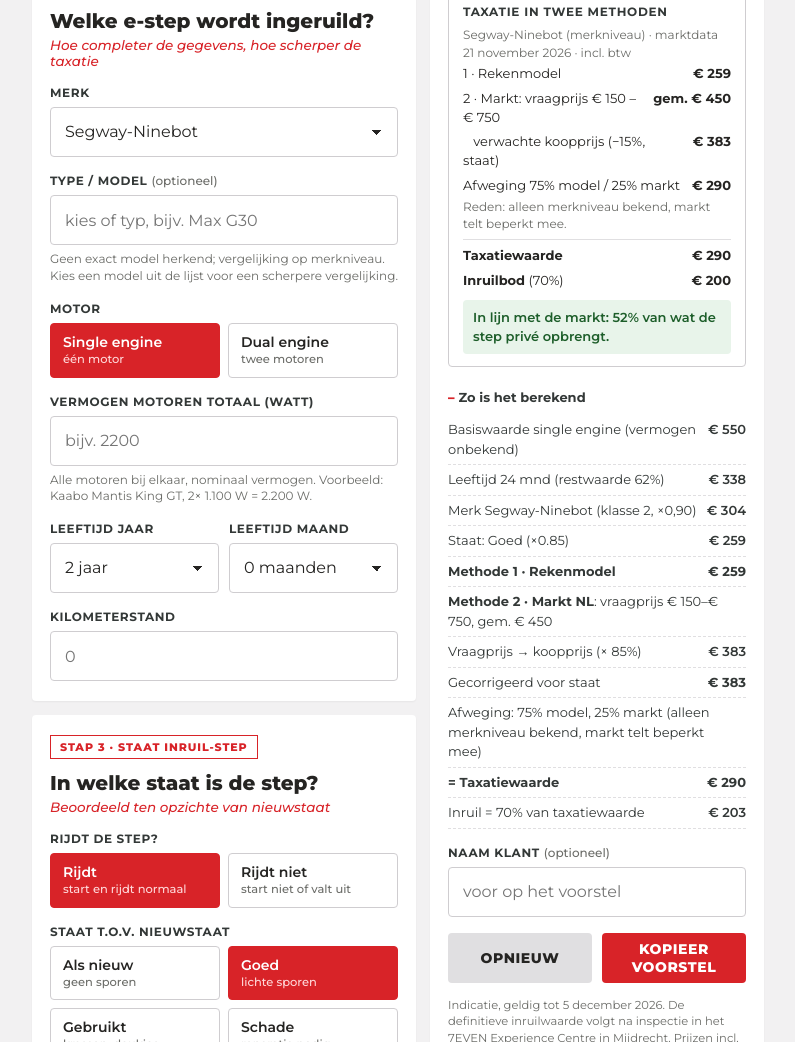
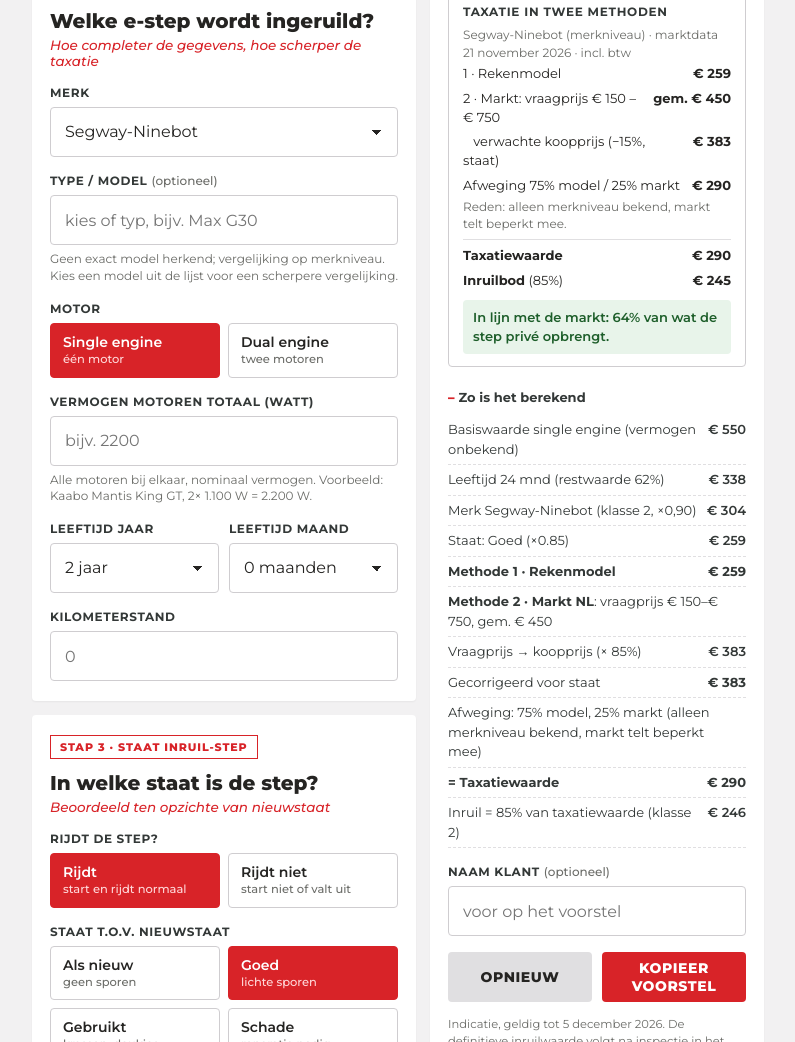
Before and after one commit to logmein-mm/7even, a plain HTML site: page index.html in a window 1280 px wide. Shown: the part 772-1814 px from the top of the page, without its empty margins (242-1037 px from the left). Drawn offline with Linux system fonts and the light colour scheme.

Commit message:
Inruilpercentage per merkklasse (85/85/75/65/60) (#16)
Claude-Session: https://claude.ai/code/session_01EAeADpNYHdPNGJec6zAyjJ

Co-authored-by: Claude <noreply@anthropic.com>

```diff
--- a/index.html
+++ b/index.html
@@ -278,7 +278,7 @@ details[open] summary::before{content:"– "}
     <li><b>Afschrijving.</b> <span data-s="dropY1" data-u="%"></span> waardeverlies in het eerste jaar, daarna <span data-s="dropYn" data-u="%"></span> per jaar. De restwaarde is nooit lager dan <span data-s="floor" data-u="%"></span> van de basiswaarde.</li>
     <li><b>Correcties.</b> Een merkfactor per merkklasse (zie de tabel hieronder), dual engine <span data-s="dual" data-u="%" data-p="+"></span> (alleen als het vermogen onbekend is), kilometers boven <span data-s="kmYear" data-u=" km"></span> per jaar (<span data-s="kmPen" data-u="%"></span> per 1.000 km, maximaal <span data-s="kmMax" data-u="%"></span>), staat (×1,00 als nieuw tot ×0,25 slecht), rijdt niet (<span data-s="notRiding" data-u="%"></span>), onderhoud met bonnen (+<span data-s="maintProof" data-u="%"></span>) of geen/onbekend onderhoud (−<span data-s="maintNone" data-u="%"></span>), geen aankoopbewijs (−<span data-s="noReceipt" data-u="%"></span>), geen adapter (−<span data-s="noCharger"></span>). De uitkomst is de <b>marktwaarde</b>: wat de step particulier in Nederland ongeveer opbrengt.</li>
     <li><b>Marktvergelijking (automatisch).</b> Voor bekende merken en modellen kent de calculator de Nederlandse marktprijzen: tweedehands vraagprijzen, refurbished-prijzen en nieuwprijzen. De verwachte opbrengst is <span data-s="mktReal" data-u="%"></span> van de gemiddelde vraagprijs, gecorrigeerd voor staat en of de step rijdt. De taxatiewaarde is een afweging van twee methoden: het rekenmodel en de markt. Bij een exact herkend model telt de markt voor <span data-s="mktWeight" data-u="%"></span> mee, 10 procentpunt meer bij een smalle prijsrange en 10 minder bij een grote spreiding. Bij alleen merkniveau telt de markt voor 25% mee, bij weinig aanbod voor 40%. Daarnaast toetst de calculator het inruilbod: tussen <span data-s="bandLow" data-u="%"></span> en <span data-s="bandHigh" data-u="%"></span> van de marktopbrengst is in lijn met de markt.</li>
-    <li><b>Inruilwaarde.</b> 7EVEN biedt <span data-s="trade" data-u="%"></span> van de marktwaarde. Het verschil dekt het controleren en opknappen, de garantie bij doorverkoop, de tijd tot verkoop en de marge. Afgerond naar beneden op <span data-s="round"></span>.</li>
+    <li><b>Inruilwaarde.</b> 7EVEN biedt een percentage van de taxatiewaarde dat afhangt van de merkklasse: klasse 1 en 2 <span data-s="tr1" data-u="%"></span> en <span data-s="tr2" data-u="%"></span>, klasse 3 <span data-s="tr3" data-u="%"></span>, klasse 4 <span data-s="tr4" data-u="%"></span> en klasse 5 <span data-s="tr5" data-u="%"></span>. Een A-merk is makkelijk door te verkopen; een no-name step niet. Het verschil dekt het controleren en opknappen, de garantie bij doorverkoop, de tijd tot verkoop en de marge. Afgerond naar beneden op <span data-s="round"></span>.</li>
     <li><b>Grenzen.</b> De klant krijgt altijd minimaal <span data-s="minTrade"></span>, ook als de step geen waarde heeft. Er is geen maximum: is de inruil meer waard dan de nieuwe 7EVEN, dan ontvangt de klant het verschil.</li>
       <li><b>Bod verkoper.</b> De verkoper kan het voorstel overschrijven met een eigen inruilbod. De calculator toont dan het verschil met het voorstel en toetst het bod aan de markt. De klant ziet alleen het uiteindelijke bod.</li>
   </ol>
@@ -351,7 +351,7 @@ const DEFAULTS = {
   kmYear: 2000,        // normaal gebruik km per jaar
   kmPen: 2,            // % aftrek per 1.000 km boven normaal
   kmMax: 25,           // max % km-aftrek
-  trade: 70,           // % van marktwaarde die 7EVEN biedt (dekt refurb + marge)
+  tr1: 85, tr2: 85, tr3: 75, tr4: 65, tr5: 60,   // inruil-% van taxatiewaarde per merkklasse (dekt refurb + marge)
   noCharger: 35,       // € aftrek zonder adapter
   maintProof: 5,       // % opslag onderhoud met bonnen
   maintNone: 10,       // % aftrek geen/onbekend onderhoud
@@ -443,6 +443,7 @@ const BRAND_LIST = [
 ];
 const CLASSES = {0:'Eigen merk',1:'Klasse 1 · Premium performance',2:'Klasse 2 · A-merk',3:'Klasse 3 · Goed merk / licentiemerk',4:'Klasse 4 · Budgetmerk',5:'Klasse 5 · Onbekend / no-name'};
 const BRANDS = [["7EVEN",0,true,799], ...BRAND_LIST, ["Ander A-merk",2], ["Ander budgetmerk",4], ["Onbekend merk / no-name",5]];
+function tradePct(b){ return +S['tr'+(b[1]||2)] || 70; }
 function brandF(b){ return b[1]===0 ? 1 : (+S['kl'+b[1]] || 0.6); }
 // merken met krachtige (performance) steps
 const PERF = ['YUME','Apollo','Dualtron','Egret','Inokim','Kaabo','Mercane','Teverun','Vsett','Zero','Kugoo','Kukirin','Joyor','Unagi','Boyueda','Todimart','Ienyrid','Freeboy','Ausom','Isinwheel','Streetbooster'];
@@ -542,7 +543,11 @@ const SETDEF = [
   ["leges","Leges (kenteken)","€ per stuk"],
   ["premium","Inruilpremie bij aankoop","€ per stuk"],
   ["minTrade","Minimale inruilwaarde","€ altijd, ook zonder waarde"],
-  ["trade","Inruilpercentage","% van marktwaarde"],
+  ["tr1","Inruil % · klasse 1 Premium","% van taxatiewaarde"],
+  ["tr2","Inruil % · klasse 2 A-merk (en 7EVEN)","% van taxatiewaarde"],
+  ["tr3","Inruil % · klasse 3 Goed / licentie","% van taxatiewaarde"],
+  ["tr4","Inruil % · klasse 4 Budget","% van taxatiewaarde"],
+  ["tr5","Inruil % · klasse 5 No-name","% van taxatiewaarde"],
   ["Marktvergelijking NL",null],
   ["mktReal","Opbrengst t.o.v. gemiddelde vraagprijs","%"],
   ["mktWeight","Basisgewicht markt bij exact model","% (±10 naar spreiding)"],
@@ -676,8 +681,9 @@ function calc(){
     rows.push(['<b>= Taxatiewaarde</b> (100% model)', '<b>'+eur(market)+'</b>']);
   }
   $('refHint').textContent = rf ? (rf.exact ? `Marktreferentie gevonden: ${rf.r.b.replace(/ \(.*\)/,'')} ${rf.r.m}.` : `Geen exact model herkend; vergelijking op merkniveau. Kies een model uit de lijst voor een scherpere vergelijking.`) : 'Voor dit merk is geen Nederlandse marktreferentie gevonden; de taxatie volgt het model.';
-  let t = market * S.trade/100;
-  rows.push([`Inruil = ${S.trade}% van taxatiewaarde`, eur(t)]);
+  const tp = tradePct(brand);
+  let t = market * tp/100;
+  rows.push([`Inruil = ${tp}% van taxatiewaarde (${brand[1]?'klasse '+brand[1]:'eigen merk'})`, eur(t)]);
   const capped = false;
   const r = Math.max(1,S.round);
   t = Math.floor(t/r)*r;
@@ -712,11 +718,11 @@ function calc(){
     box += `<div><span>2 · Markt NL</span><span>geen data</span></div><p class="muted">Taxatie volgt volledig het rekenmodel.</p>`;
   }
   box += `<div style="border-top:1px solid var(--grey);margin-top:6px;padding-top:6px"><span><b>Taxatiewaarde</b></span><span>${eur(market)}</span></div>`;
-  box += `<div><span><b>${overruled?'Voorstel calculator':'Inruilbod'}</b> (${S.trade}%${tModel===S.minTrade?', minimum':''})</span><span>${eur(tModel)}</span></div>`;
+  box += `<div><span><b>${overruled?'Voorstel calculator':'Inruilbod'}</b> (${tp}%${tModel===S.minTrade?', minimum':''})</span><span>${eur(tModel)}</span></div>`;
   if(overruled) box += `<div style="color:var(--red)"><span><b>Inruilbod verkoper</b></span><span>${eur(t)}</span></div>`;
   if(mk){
     const pct = mk.m2>0 ? t/mk.m2*100 : 0;
-    if(!overruled && t===S.minTrade && market*S.trade/100 < S.minTrade) box += `<span class="verdict lo">Gegarandeerd minimum: de step is minder waard dan ${eur(S.minTrade)}, maar de klant krijgt dit bedrag altijd.</span>`;
+    if(!overruled && t===S.minTrade && market*tp/100 < S.minTrade) box += `<span class="verdict lo">Gegarandeerd minimum: de step is minder waard dan ${eur(S.minTrade)}, maar de klant krijgt dit bedrag altijd.</span>`;
     else if(capped) box += `<span class="verdict lo">Deze step is meer waard dan het maximale inruilbod. Privé brengt hij ongeveer ${eur(mk.m2)} op; de klant verkoopt hem waarschijnlijk liever zelf.</span>`;
     else if(pct < S.bandLow) box += `<span class="verdict lo">Laag t.o.v. de markt (${Math.round(pct)}% van de koopprijs). De klant kan het bod te laag vinden.</span>`;
     else if(pct > S.bandHigh) box += `<span class="verdict hi">Hoog t.o.v. de markt (${Math.round(pct)}% van de koopprijs). Weinig ruimte voor opknappen en marge.</span>`;
@@ -799,7 +805,7 @@ function marketFor(brandName, mo, engine, condF, w){
   v *= ageFactor(mo) * brandF(b) * condF;
   return Math.max(0,v);
 }
-function tradeFor(m){ let t=m*S.trade/100; t=Math.floor(t/Math.max(1,S.round))*Math.max(1,S.round); return Math.max(S.minTrade,t); }
+function tradeFor(m,pct){ let t=m*(pct||70)/100; t=Math.floor(t/Math.max(1,S.round))*Math.max(1,S.round); return Math.max(S.minTrade,t); }
 function renderAppx(){
   $('classTable').innerHTML = '<tr><th>Klasse</th><th>Factor</th><th>Merken</th></tr>' + [1,2,3,4,5].map(c=>`<tr><td><b>${CLASSES[c].replace('Klasse '+c+' · ','')}</b><br><small>klasse ${c}</small></td><td>×${(+S['kl'+c]).toFixed(2).replace('.',',')}</td><td>${BRANDS.filter(b=>b[1]===c).map(b=>b[0].replace(/ \(.*\)/,'')).join(', ')}</td></tr>`).join('');
   document.querySelectorAll('#bijlage [data-s]').forEach(el=>{
```
